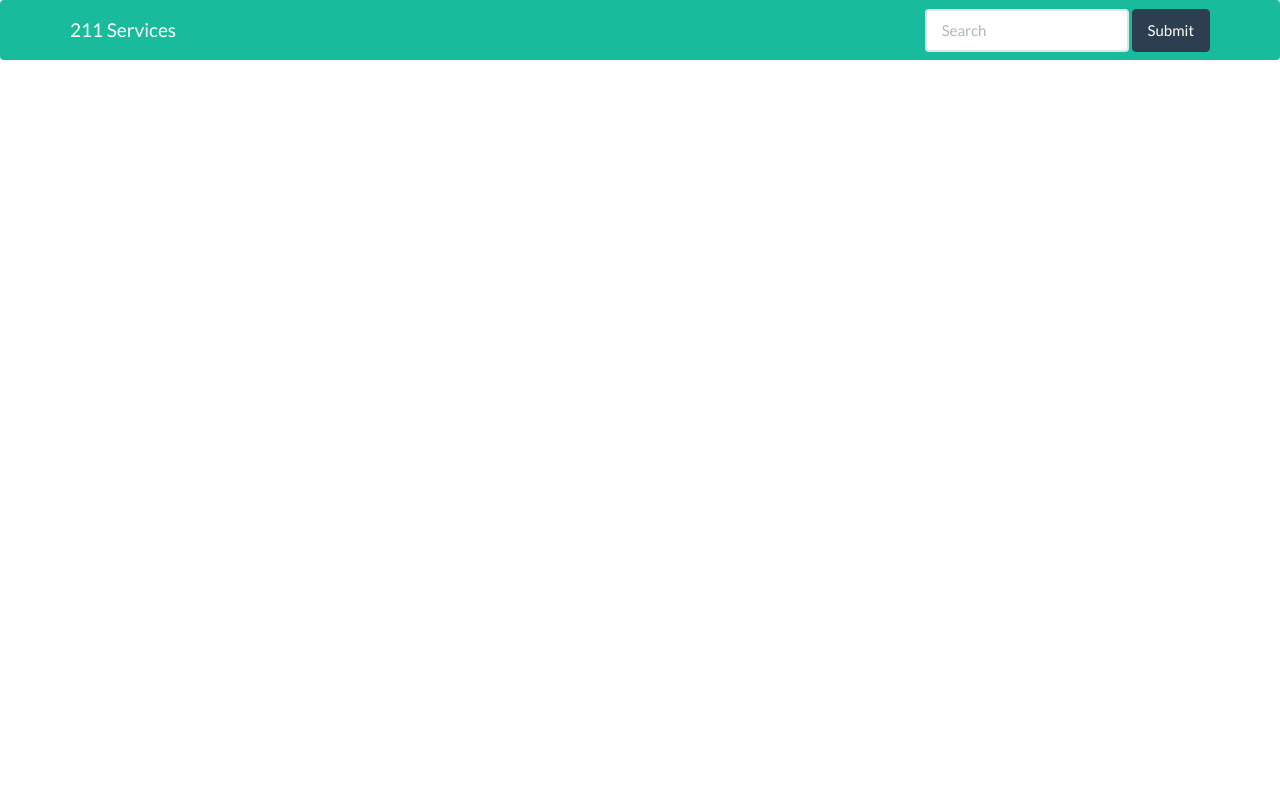
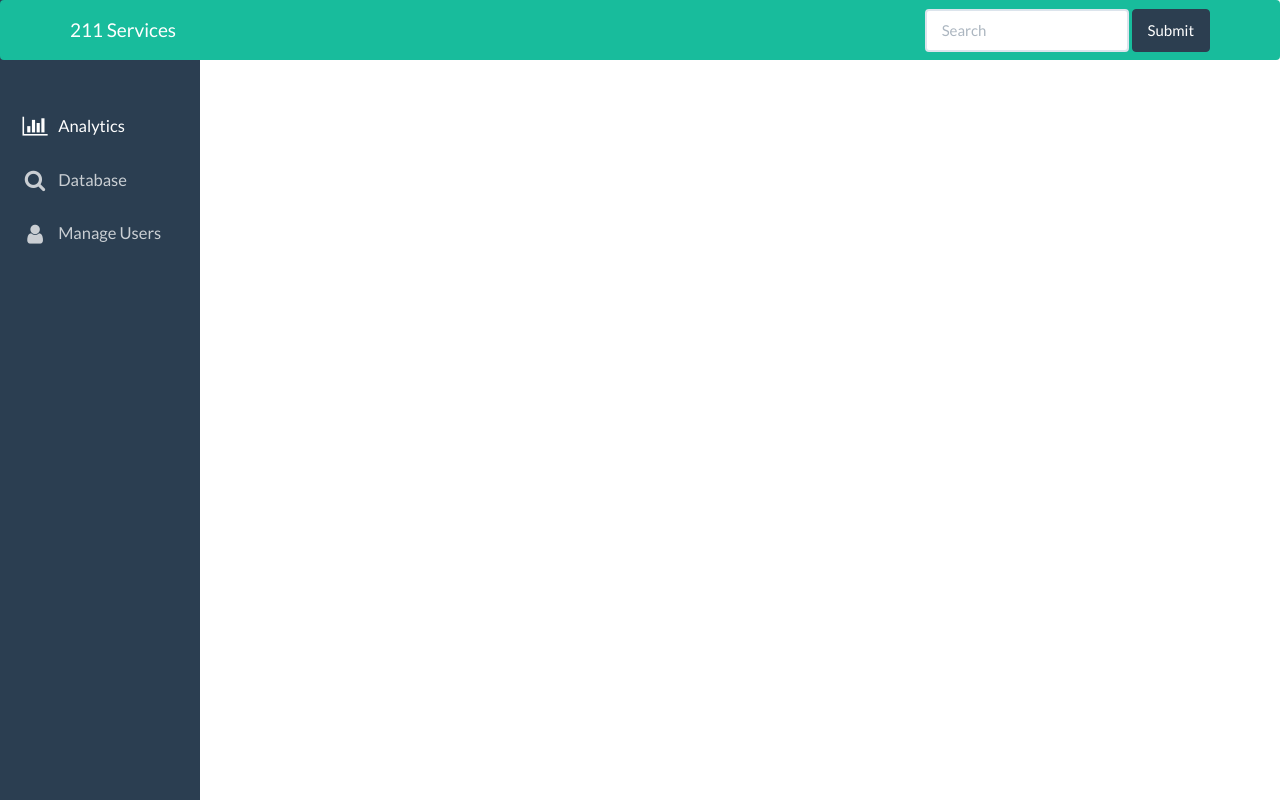
Before and after one commit to jabrouwer82/govtservices, a Python web app: template templates/index.html in a window 1280 px wide. Run offline with Jinja, Linux system fonts and the light colour scheme; the template is opened without the code that fills it, so the values that code supplies are empty; some libraries are stand-ins or nearby versions.

Commit message:
structured css file, side menu navigation initial styling

```diff
--- a/static/css/main.css
+++ b/static/css/main.css
@@ -1 +1,90 @@
-/* Yay all of our styling. Coming soon. */
+/*************************
+
+    main.css TABLE OF CONTENTS
+    ==========================
+
+    1) General Styling
+    2) Navbar Styling
+    3) Side Menu Styling
+
+
+************************ */
+
+
+/* *********************** */
+/*  1) General Styling     */
+/* *********************** */
+html, body {
+    width: 100%;
+    height: 100%;
+}
+
+
+/* *********************** */
+/*  2) Navbar Styling      */
+/* *********************** */
+nav.navbar {
+    /* Navbar needs to be on top of everything else */
+    z-index: 1;
+}
+
+
+/* *********************** */
+/*  3) Side Menu Styling   */
+/* *********************** */
+div.side-menu {
+    position: fixed;
+    /* TODO(matthewe|2014-10-17): for now hard code the width, eventually
+        look into making side menu responsive / mobile. */
+    width: 200px;
+    background-color: #2B3E51;
+    top: 0;
+    left: 0;
+    height: 100vh;
+
+    /* Padding for the navigation bar */
+    padding-top: 100px;
+}
+
+ul.side-menu-list {
+    color: white;
+    list-style-type: none;
+    padding: 0px 15px;
+    margin: 0px;
+    font-size: 1.1em;
+}
+
+ul.side-menu-list li.side-menu-list-item {
+    padding: 15px 0px;
+    margin: 0px;
+    text-decoration: none !important;
+    color: white;
+
+    /* Fade out for unselected */
+    opacity: .75;
+
+    /* Time duration for hover transforms */
+    transition: 0.25s ease-in-out;
+}
+
+/* Remove the link styling for side menu items*/
+ul.side-menu-list a {
+    text-decoration: none;
+}
+
+ul.side-menu-list li.selected {
+    opacity: 1.0;
+}
+
+ul.side-menu-list li.side-menu-list-item:hover {
+    -webkit-transform: translate(.8em, 0);
+    -moz-transform: translate(.8em, 0);
+    -o-transform: translate(.8em, 0);
+    -ms-transform: translate(.8em, 0);
+    transform: translate(.8em, 0);
+}
+
+ul.side-menu-list li.side-menu-list-item i {
+    width: 40px;
+    text-align: center;
+}
--- a/templates/index.html
+++ b/templates/index.html
@@ -11,12 +11,14 @@
         <link href="/static/css/flatly_bootstrap.min.css" rel="stylesheet">
         <script src="//maxcdn.bootstrapcdn.com/bootstrap/3.2.0/js/bootstrap.min.js"></script>
 
+        <!-- Font Awesome -->
+        <link href="//maxcdn.bootstrapcdn.com/font-awesome/4.2.0/css/font-awesome.min.css" rel="stylesheet">
+
         <!-- Custom Javascript -->
         <script src="/static/js/controllers.js"></script>
 
         <!-- Custom Stylesheets -->
-        <link href="/static/css/main.css">
-        <scrip
+        <link href="/static/css/main.css" rel="stylesheet">
     </head>
 
     <body ng-app="211ServicesApp">
@@ -50,6 +52,17 @@
 
         <!-- Side Menu -->
         <div class="side-menu">
+            <ul class="side-menu-list">
+                <a href="#analytics"><li class="side-menu-list-item selected">
+                    <i class="fa fa-bar-chart fa-lg"></i> Analytics
+                </li></a>
+                <a href="#database"><li class="side-menu-list-item">
+                    <i class="fa fa-search fa-lg"></i> Database
+                </li></a>
+                <a href="#manage-users"><li class="side-menu-list-item">
+                    <i class="fa fa-user fa-lg"></i> Manage Users
+                </li></a>
+            </ul>
         </div>
 
         <!-- Analytics Section -->
```
